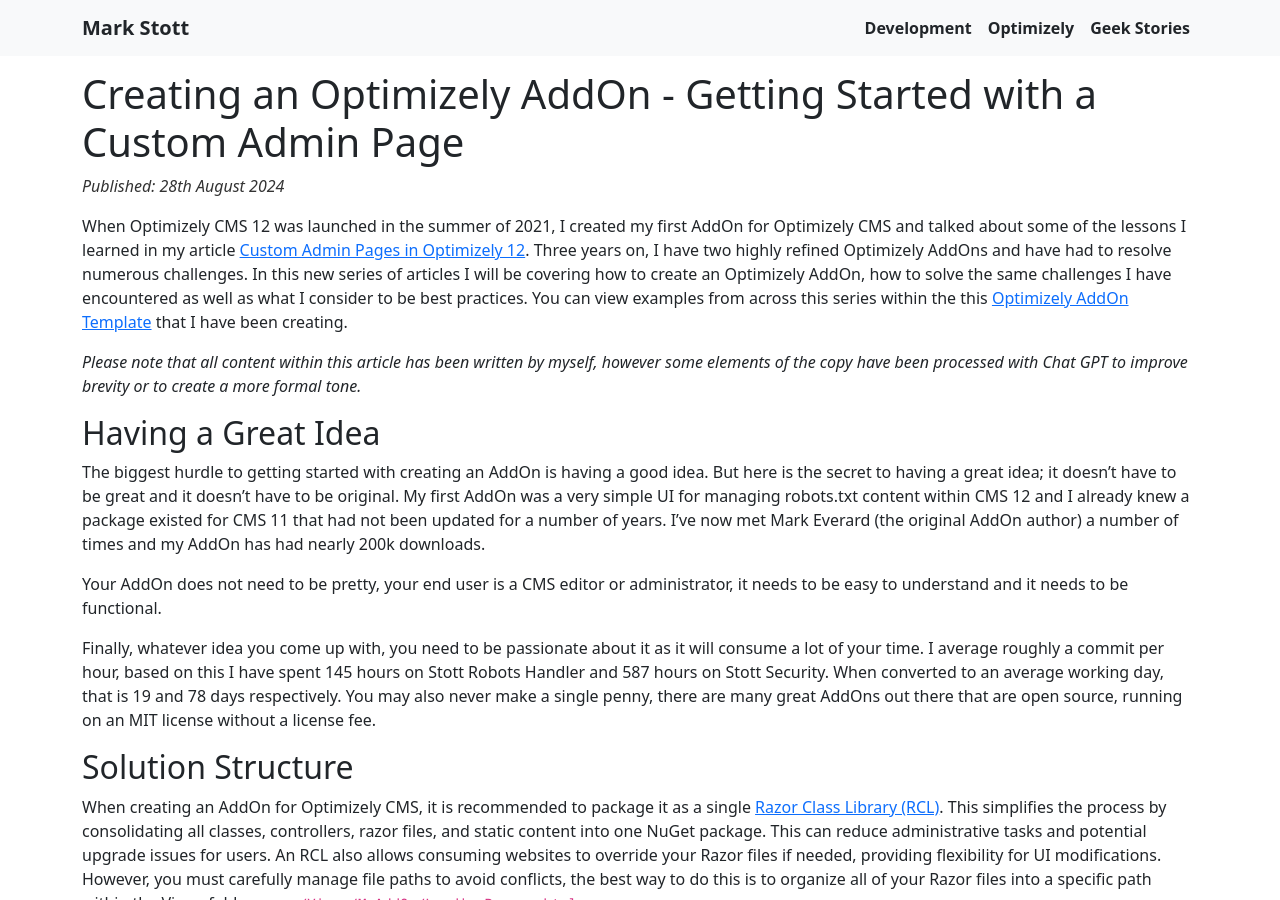
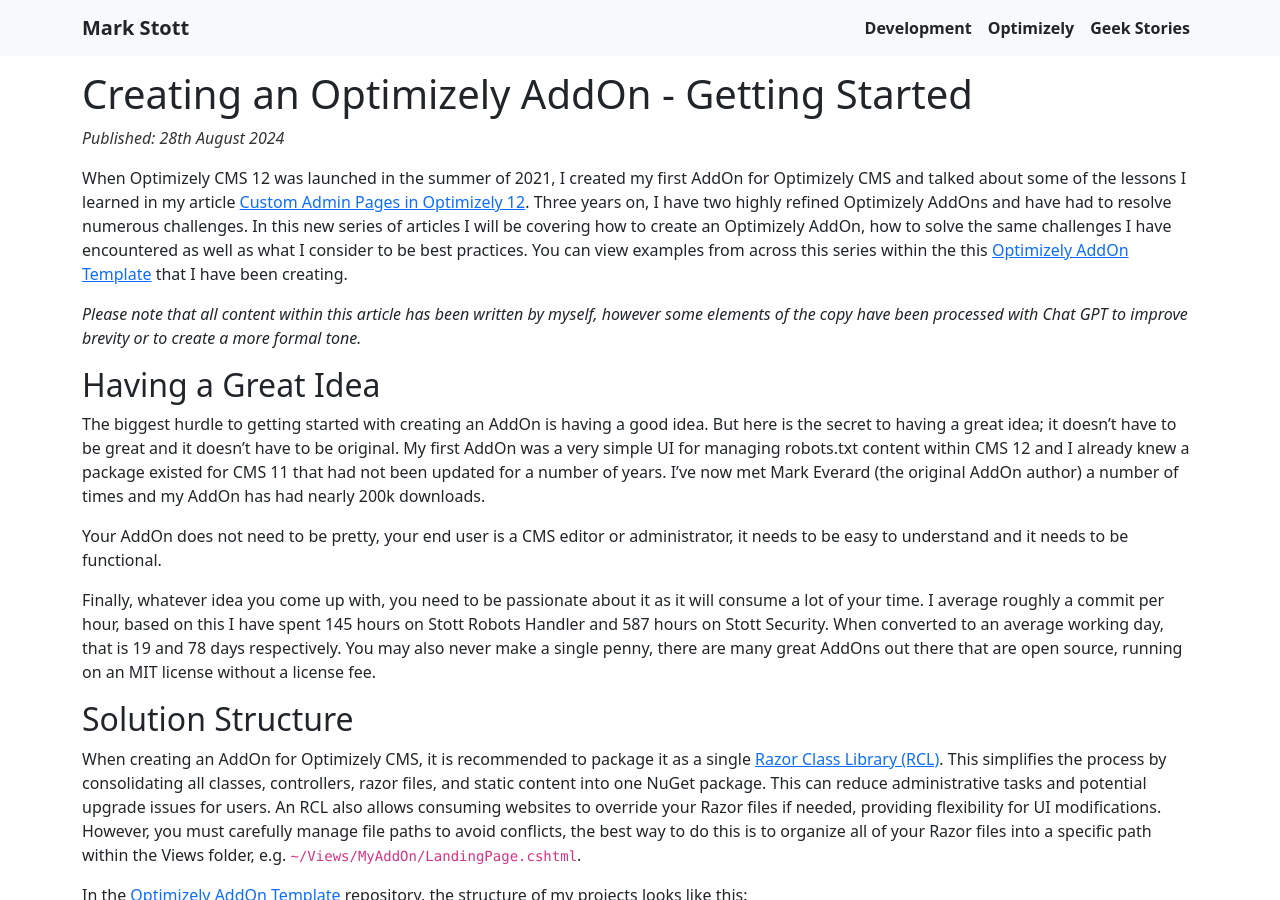
Before and after one commit to GeekInTheNorth/GeekInTheNorth.github.io, a Jekyll site: the page built from _posts/2024-08-28-how-to-create-an-optimizely-addon-part-1.md, in a window 1280 px wide and 900 px high. Built offline with Jekyll 4.4.1, drawn with Linux system fonts in a browser that asks for light colours.

Commit message:
Update 2024-08-28-how-to-create-an-optimizely-addon-part-1.md

```diff
--- a/_posts/2024-08-28-how-to-create-an-optimizely-addon-part-1.md
+++ b/_posts/2024-08-28-how-to-create-an-optimizely-addon-part-1.md
@@ -1,6 +1,6 @@
 ---
 layout: post
-title: "Creating an Optimizely AddOn - Adding a Custom Admin Page"
+title: "Creating an Optimizely AddOn - Getting Started"
 description: "How to create an AddOn with it's own UI within Optimizely CMS PAAS Core."
 permalink: "/article/creating-an-optimizely-addon-part-1"
 category:
@@ -8,7 +8,7 @@
   - Optimizely
 ---
 
-# Creating an Optimizely AddOn - Getting Started with a Custom Admin Page
+# Creating an Optimizely AddOn - Getting Started
 
 Published: 28th August 2024
 
```
